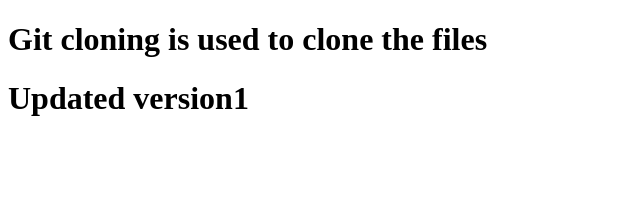
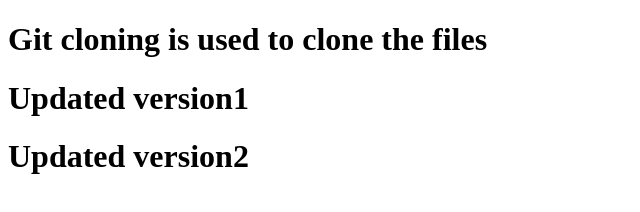
Before and after one commit to sanikesaimohan/commit-history2, a plain HTML site: page day2/index.html in a window 1280 px wide. Shown: the whole page, without its empty margins (0-640 px from the left). Drawn offline with Linux system fonts and the light colour scheme.

Commit message:
version2

```diff
--- a/day2/index.html
+++ b/day2/index.html
@@ -8,5 +8,6 @@
 <body>
     <h1>Git cloning is used to clone the files</h1>
     <h1>Updated version1</h1>
+    <h1>Updated version2</h1>
 </body>
 </html>
```
